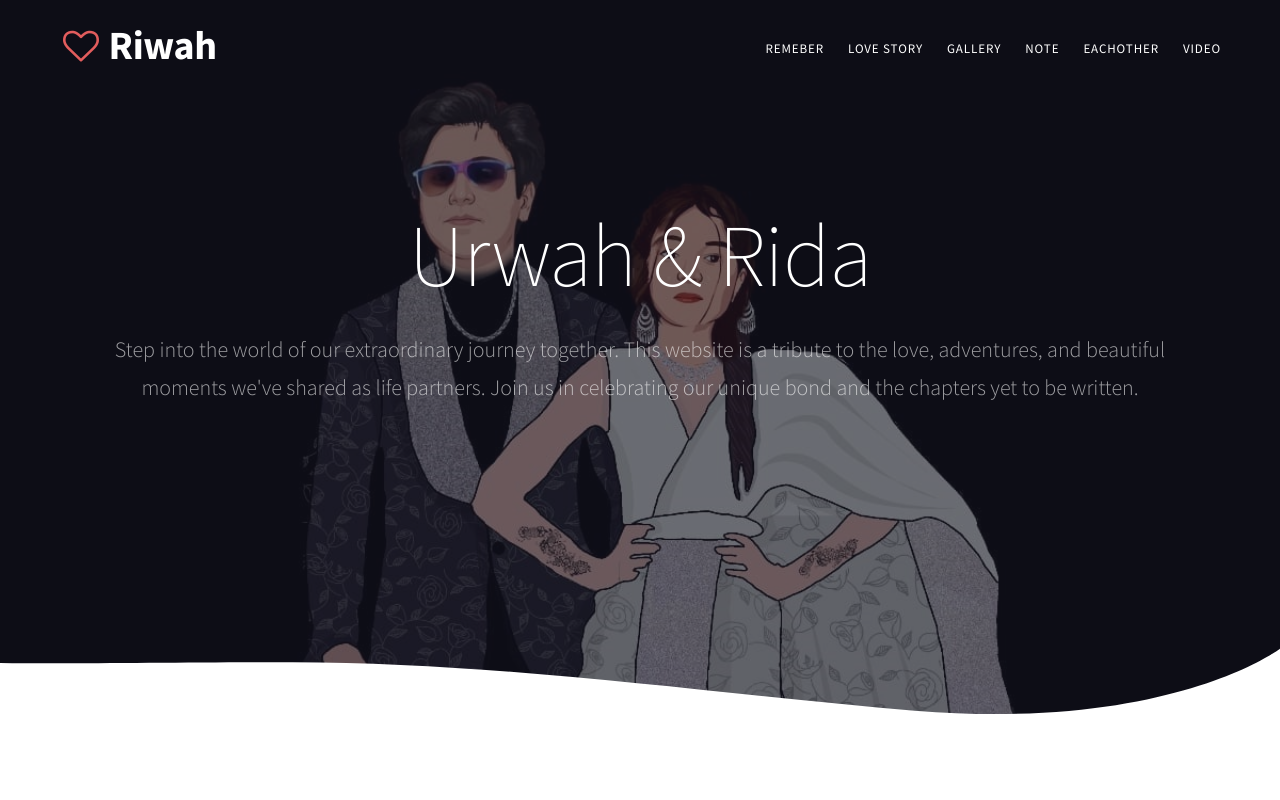
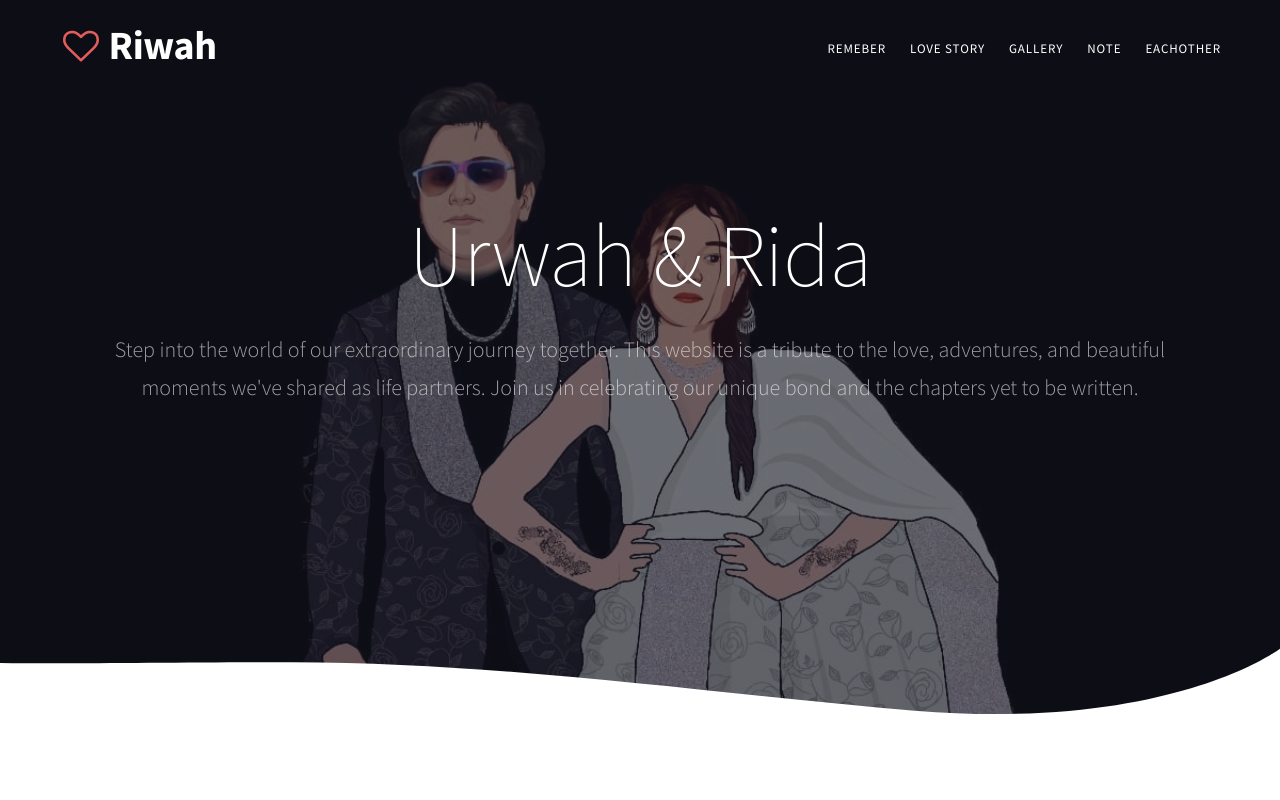
Before and after one commit to Ubaid2206f/Urwah, a plain HTML site: page index.html in a window 1280 px wide. Shown: the top 800 px of the page. Drawn offline with nearby package versions, Linux system fonts and the light colour scheme.

Commit message:
Update index.html

```diff
--- a/index.html
+++ b/index.html
@@ -53,7 +53,7 @@
                            <li><a class=" nav-link scroll" href="#gallery">Gallery</a></li>
                            <li><a class=" nav-link scroll" href="#gift">Note</a></li>
                            <li><a class=" nav-link scroll" href="#friends">Eachother</a></li>
-                           <li><a class=" nav-link scroll" href="#location">Video</a></li>
+
                         </ul>
                      </div>
                   </nav>
```
